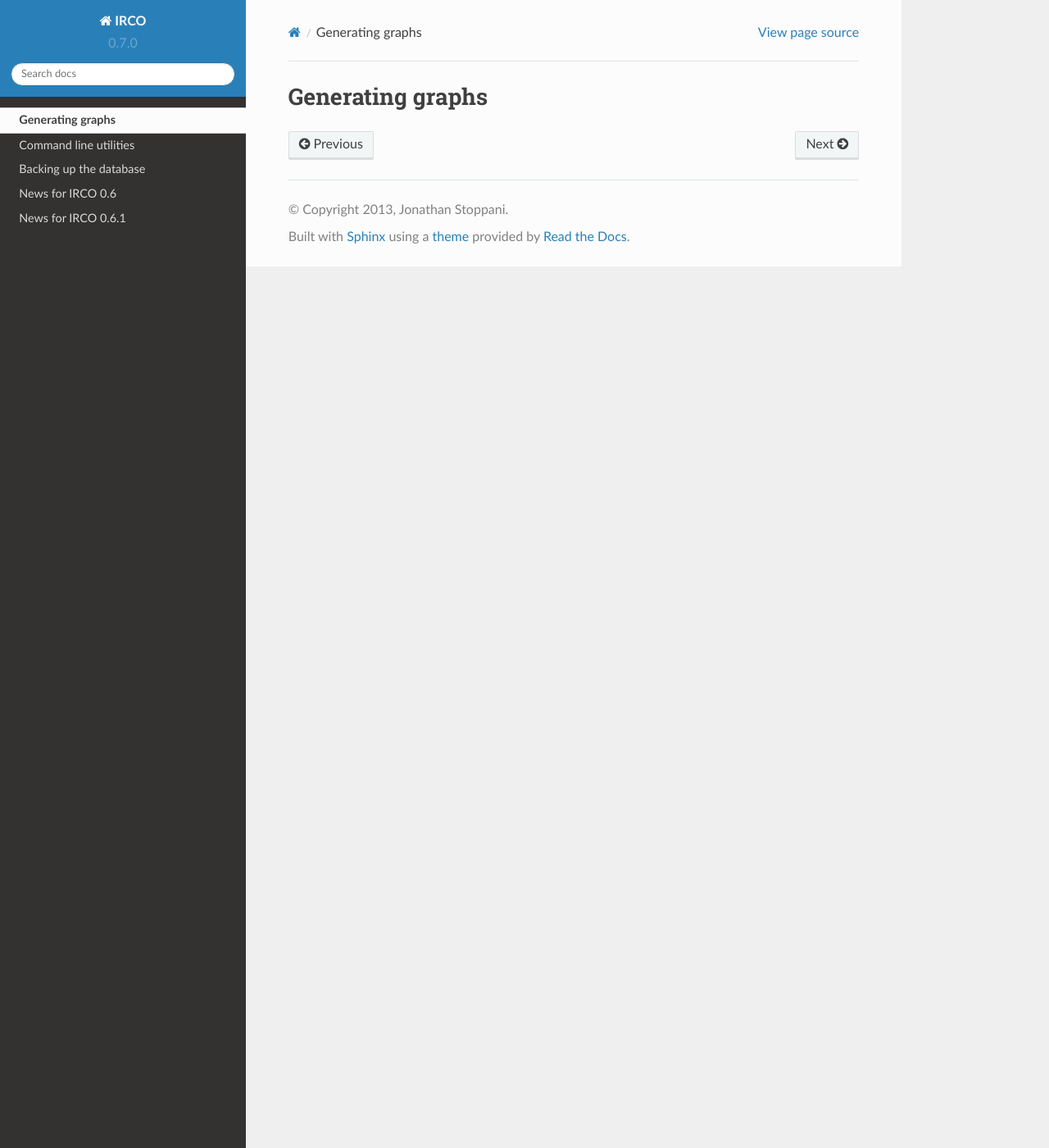
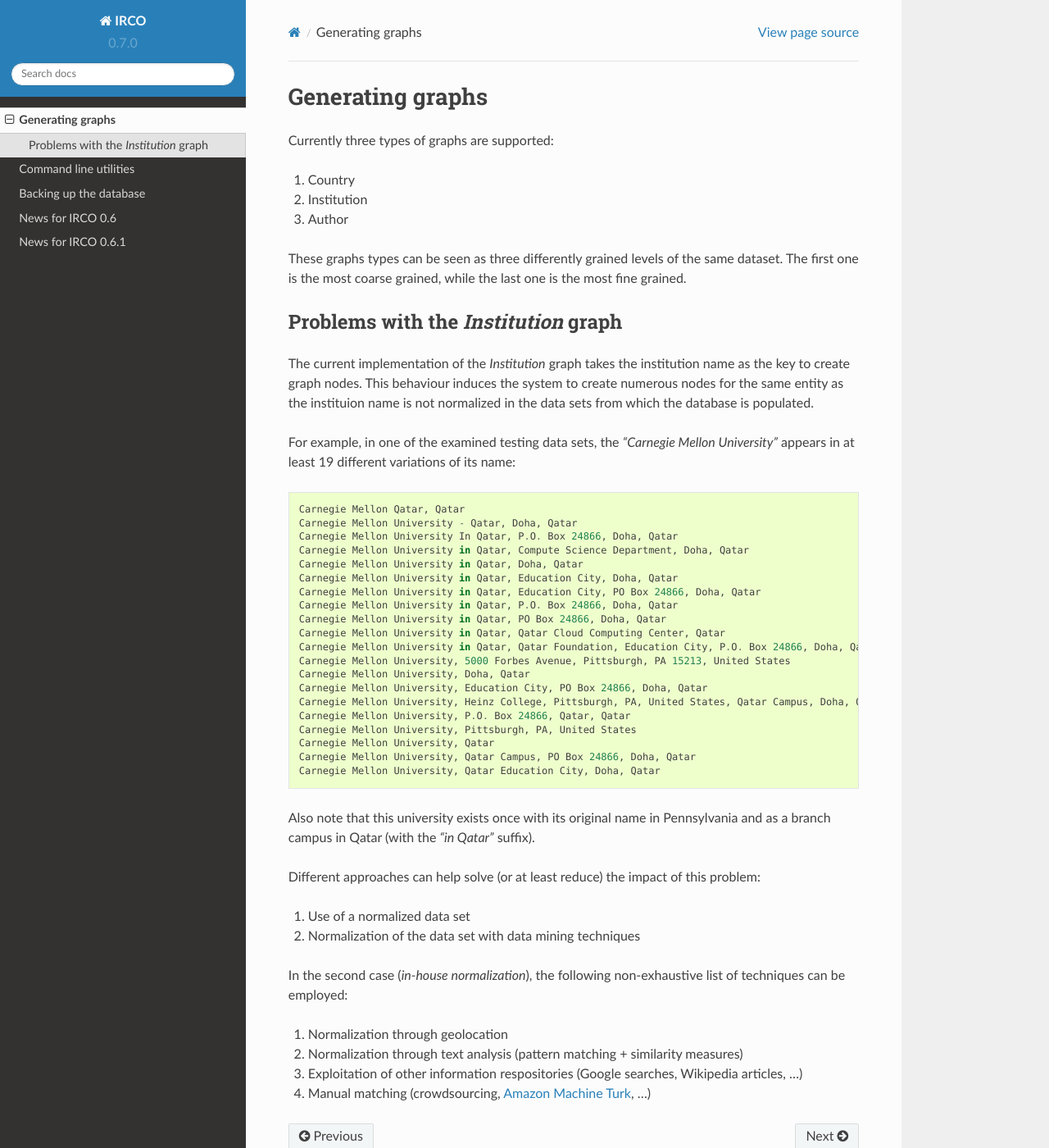
Before and after one commit to GaretJax/irco, a Sphinx documentation site: the page built from docs/graphs/index.rst, in a window 1280 px wide and 1400 px high. Shown: the whole window at 82% size. Built offline with Sphinx 7.4.7 and the Read the Docs theme 2.0.0, drawn with Linux system fonts in a browser that asks for light colours.

Commit message:
First contents for the graph generation documentation.

```diff
--- a/docs/graphs/index.rst
+++ b/docs/graphs/index.rst
@@ -1,2 +1,65 @@
 Generating graphs
 =================
+
+Currently three types of graphs are supported:
+
+1. Country
+2. Institution
+3. Author
+
+These graphs types can be seen as three differently grained levels of the same
+dataset. The first one is the most coarse grained, while the last one is the
+most fine grained.
+
+
+Problems with the *Institution* graph
+---------------------------------------
+
+The current implementation of the *Institution* graph takes the institution
+name as the key to create graph nodes. This behaviour induces the system to
+create numerous nodes for the same entity as the instituion name is not
+normalized in the data sets from which the database is populated.
+
+For example, in one of the examined testing data sets, the *"Carnegie Mellon
+University"* appears in at least 19 different variations of its name::
+
+    Carnegie Mellon Qatar, Qatar
+    Carnegie Mellon University - Qatar, Doha, Qatar
+    Carnegie Mellon University In Qatar, P.O. Box 24866, Doha, Qatar
+    Carnegie Mellon University in Qatar, Compute Science Department, Doha, Qatar
+    Carnegie Mellon University in Qatar, Doha, Qatar
+    Carnegie Mellon University in Qatar, Education City, Doha, Qatar
+    Carnegie Mellon University in Qatar, Education City, PO Box 24866, Doha, Qatar
+    Carnegie Mellon University in Qatar, P.O. Box 24866, Doha, Qatar
+    Carnegie Mellon University in Qatar, PO Box 24866, Doha, Qatar
+    Carnegie Mellon University in Qatar, Qatar Cloud Computing Center, Qatar
+    Carnegie Mellon University in Qatar, Qatar Foundation, Education City, P.O. Box 24866, Doha, Qatar
+    Carnegie Mellon University, 5000 Forbes Avenue, Pittsburgh, PA 15213, United States
+    Carnegie Mellon University, Doha, Qatar
+    Carnegie Mellon University, Education City, PO Box 24866, Doha, Qatar
+    Carnegie Mellon University, Heinz College, Pittsburgh, PA, United States, Qatar Campus, Doha, Qatar
+    Carnegie Mellon University, P.O. Box 24866, Qatar, Qatar
+    Carnegie Mellon University, Pittsburgh, PA, United States
+    Carnegie Mellon University, Qatar
+    Carnegie Mellon University, Qatar Campus, PO Box 24866, Doha, Qatar
+    Carnegie Mellon University, Qatar Education City, Doha, Qatar
+
+Also note that this university exists once with its original name in
+Pennsylvania and as a branch campus in Qatar (with the *"in Qatar"* suffix).
+
+Different approaches can help solve (or at least reduce) the impact of this
+problem:
+
+1. Use of a normalized data set
+2. Normalization of the data set with data mining techniques
+
+In the second case (*in-house normalization*), the following non-exhaustive
+list of techniques can be employed:
+
+1. Normalization through geolocation
+2. Normalization through text analysis (pattern matching + similarity
+   measures)
+3. Exploitation of other information respositories (Google searches,
+   Wikipedia articles, ...)
+4. Manual matching (crowdsourcing, `Amazon Machine Turk <https://requester.mturk.com/>`_,
+   ...)
```
